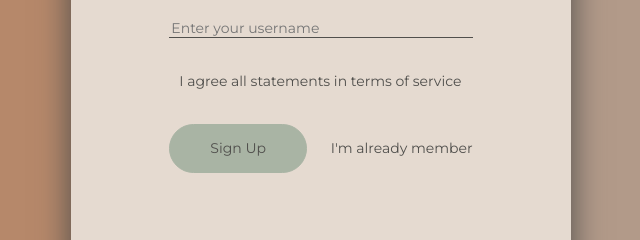
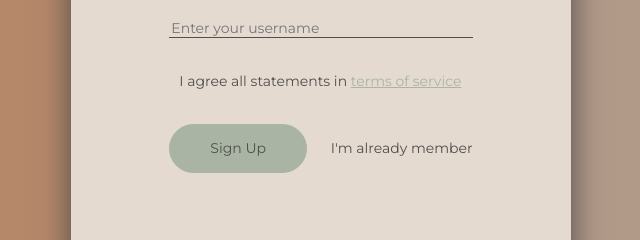
Before and after one commit to matiaswasiak/TierraMedia, a plain HTML site: page frontend/pages/index.html in a window 1280 px wide. Shown: the part 356-596 px from the top of the page, 569-1209 px from the left. Drawn offline with nearby package versions, Linux system fonts and the light colour scheme; some icons are missing.

Commit message:
add button for terms of service

```diff
--- a/frontend/pages/index.html
+++ b/frontend/pages/index.html
@@ -36,7 +36,7 @@
             </div>
             <div class="login-checkbox">
               <a href="#" class="jam jam-check"></a>
-              <p>I agree all statements in terms of service</p>
+              <p>I agree all statements in <a href="#">terms of service</a></p>
             </div>
             <div class="login-buttons-bottom">
               <a class="button" href="#">Sign Up</a>
```
